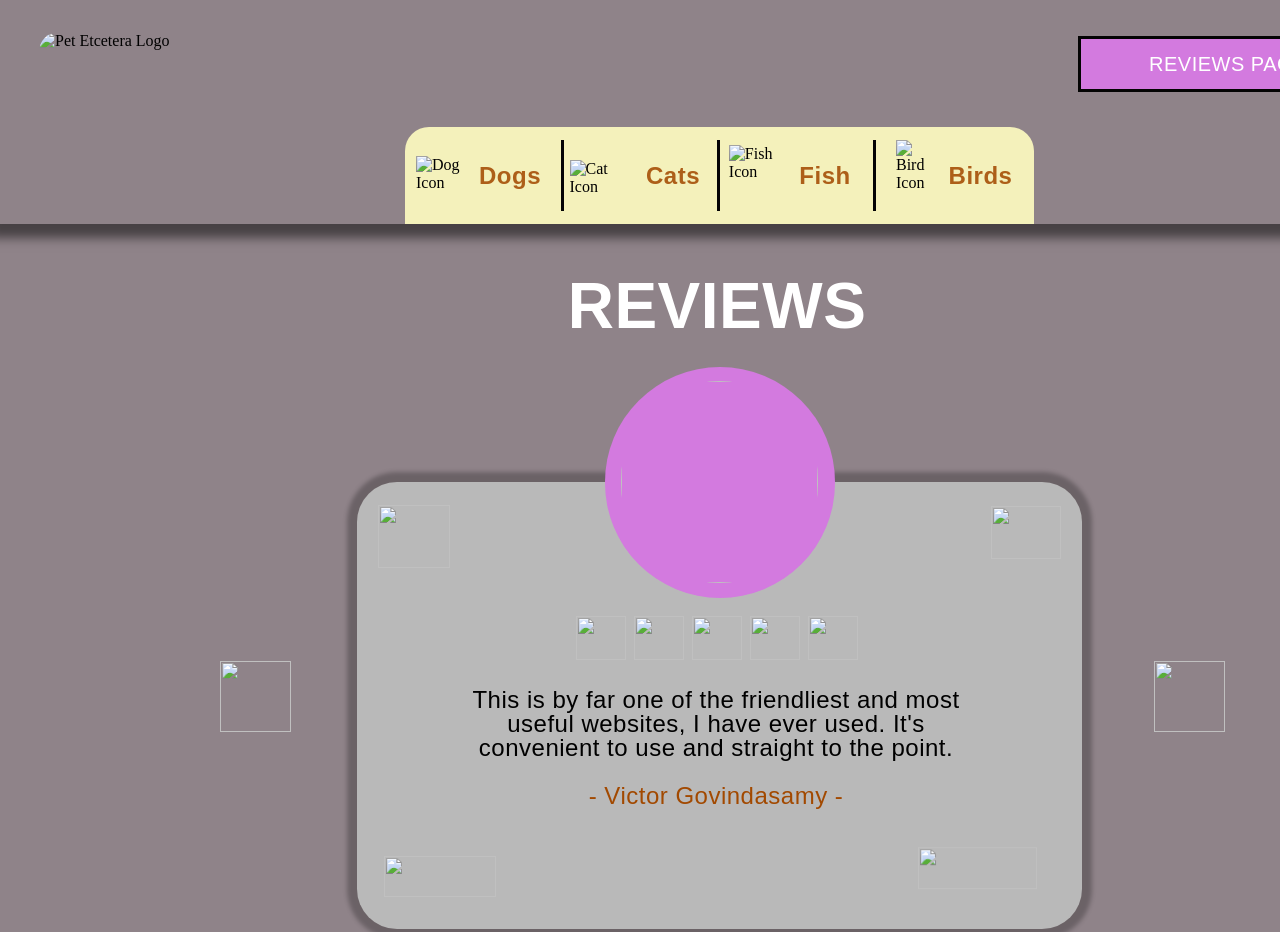
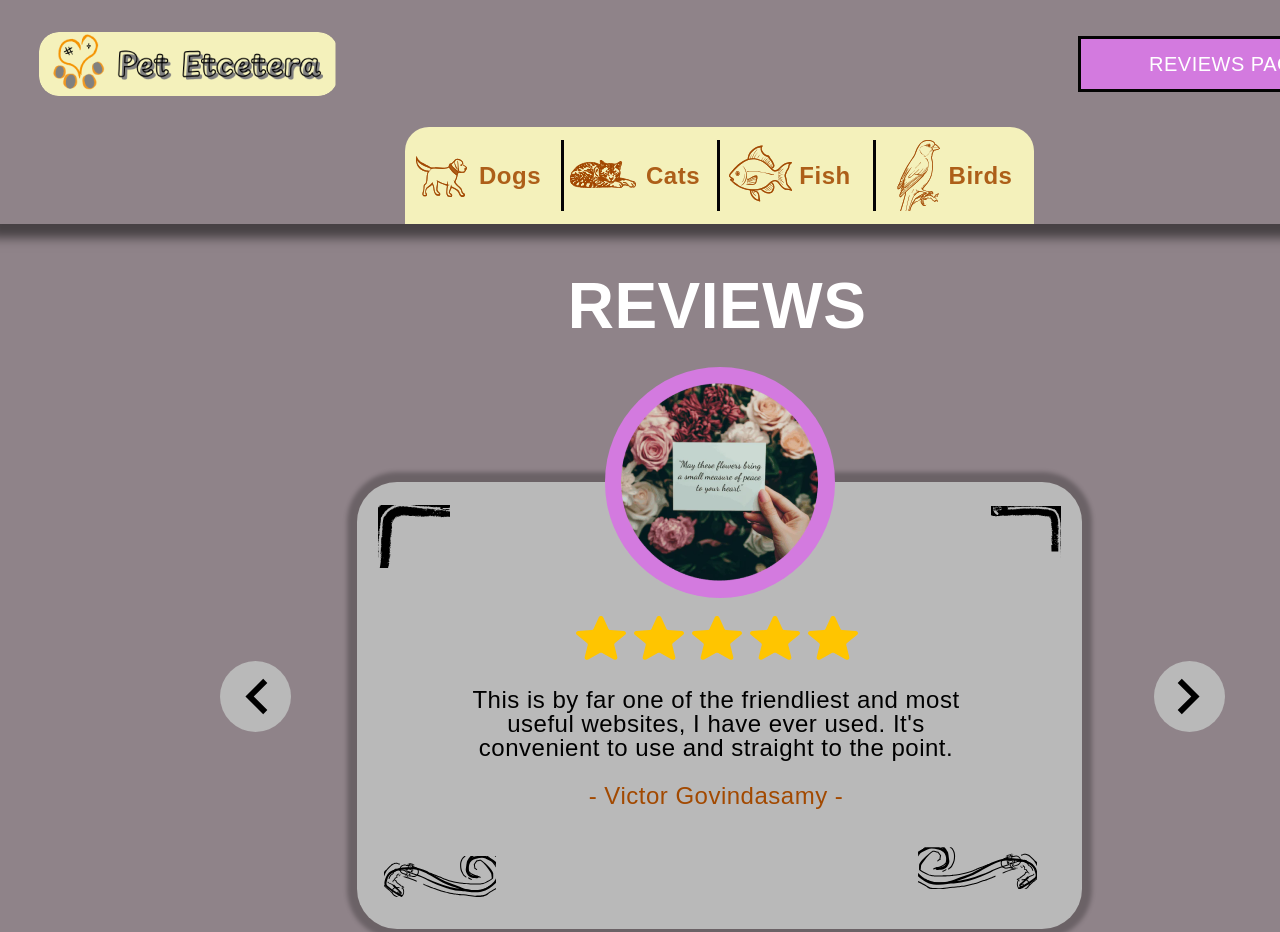
Before and after one commit to serpent-coder/Pet-Etcetera, a plain HTML site: page reviews.html in a window 1280 px wide. Shown: the top 932 px of the page. Drawn offline with Linux system fonts and the light colour scheme; the site is published under a folder, as on GitHub Pages, so addresses that start at the root find nothing.

Commit message:
v3.1 - ensuring it is displayed better

```diff
--- a/reviews.html
+++ b/reviews.html
@@ -61,49 +61,49 @@
         </span>
       </div>
       <div class="star-ratings">
-        <img class="style-star" src="/photos/style-star0.svg" />
-        <img class="style-star2" src="/photos/style-star0.svg" />
-        <img class="style-star3" src="/photos/style-star0.svg" />
-        <img class="style-star4" src="/photos/style-star0.svg" />
-        <img class="style-star5" src="/photos/style-star0.svg" />
+        <img class="style-star" src="photos/style-star0.svg" />
+        <img class="style-star2" src="photos/style-star0.svg" />
+        <img class="style-star3" src="photos/style-star0.svg" />
+        <img class="style-star4" src="photos/style-star0.svg" />
+        <img class="style-star5" src="photos/style-star0.svg" />
       </div>
-      <img class="flourish-2" src="/photos/flourish-20.svg" />
-      <img class="flourish-1" src="/photos/flourish-10.svg" />
-      <img class="vector-5" src="/photos/vector-50.svg" />
-      <img class="vector-6" src="/photos/vector-60.svg" />
+      <img class="flourish-2" src="photos/flourish-20.svg" />
+      <img class="flourish-1" src="photos/flourish-10.svg" />
+      <img class="vector-5" src="photos/vector-50.svg" />
+      <img class="vector-6" src="photos/vector-60.svg" />
     </div>
     <div class="picture-frame">
-      <img class="image" src="/photos/profilepic.png" />
+      <img class="image" src="photos/profilepic.png" />
     </div>
     <div class="navigation">
       <div class="main-nav">
-        <a href="/dog.html">
+        <a href="dog.html">
           <div class="button-dog">
             <div class="dogs">Dogs</div>
-            <img class="dog" src="/photos/dog0.svg" alt="Dog Icon" width="500" height="600"/>
+            <img class="dog" src="photos/dog0.svg" alt="Dog Icon" width="500" height="600"/>
           </div>
         </a>
         <div class="button-cats">
           <div class="cats">Cats</div>
-          <img class="cat-2" src="/photos/cat-20.svg" alt="Cat Icon" width="500" height="600" />
+          <img class="cat-2" src="photos/cat-20.svg" alt="Cat Icon" width="500" height="600" />
         </div>
         <div class="button-fish">
           <div class="fish">Fish</div>
-          <img class="fish2" src="/photos/fish1.svg" alt="Fish Icon" width="500" height="600"/>
+          <img class="fish2" src="photos/fish1.svg" alt="Fish Icon" width="500" height="600"/>
         </div>
         <div class="button-birds">
           <div class="birds">Birds</div>
-          <img class="bird" src="/photos/bird0.svg" alt="Bird Icon" width="500" height="600"/>
+          <img class="bird" src="photos/bird0.svg" alt="Bird Icon" width="500" height="600"/>
         </div>
       </div>
       <div class="top-nav">
         <div class="reviews-page2"><a href="reviews.html">REVIEWS PAGE</a></div>
         <div class="border-2"></div>
       </div>
-      <a href="index.html"><img class="logo" src="/photos/logo0.png" alt="Pet Etcetera Logo" width="500" height="600"/></a>
+      <a href="index.html"><img class="logo" src="photos/logo0.png" alt="Pet Etcetera Logo" width="500" height="600"/></a>
     </div>
-    <img class="keyboard-arrow-down" src="/photos/keyboard-arrow-down0.svg" />
-    <img class="keyboard-arrow-down2" src="/photos/keyboard-arrow-down1.svg" />
+    <img class="keyboard-arrow-down" src="photos/keyboard-arrow-down0.svg" />
+    <img class="keyboard-arrow-down2" src="photos/keyboard-arrow-down1.svg" />
     <div class="reviews">REVIEWS</div>
   </div>
 
```
Also changed, not shown: dog.html (+8 -8 lines), index.html (+8 -8 lines).
